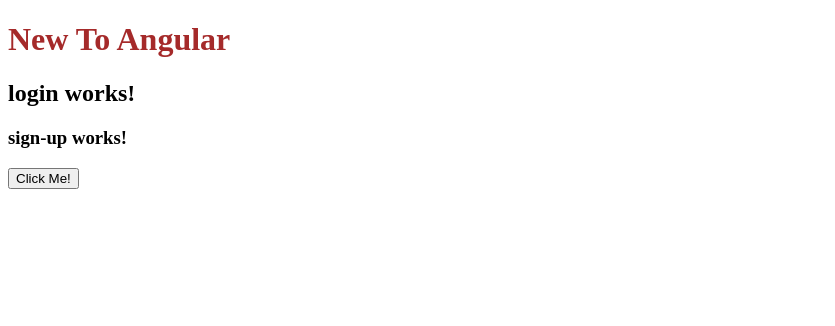
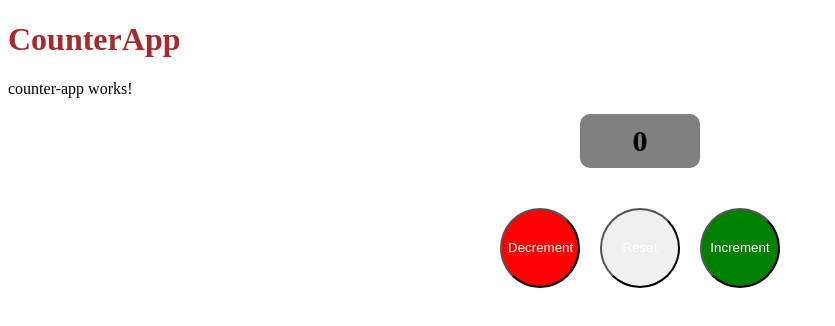
Before and after one commit to dm-zer03/AngularRepo, an Angular app: page / in a window 1280 px wide. Shown: the top 326 px of the page, without its empty margins (0-835 px from the left). Built offline with nearby package versions, Linux system fonts and the light colour scheme.

Commit message:
CounterApp

```diff
--- a/src/app/app.html
+++ b/src/app/app.html
@@ -1,10 +1,14 @@
-<h1>New To Angular</h1>
+<!--<h1>New To Angular</h1>
 <app-login></app-login>
-<!--<login></login>>
+<login></login>>
 
 <h1>New To Angular 2</h1>
 <app-login></app-login>
 <app-sign-up></app-sign-up>
-<app-profile></app-profile>-->
+<app-profile></app-profile>
 
 <button (click)="onClick()">Click Me!</button>
+<button (click)="sum(10,20)">Sum!</button> -->
+
+<h1>CounterApp</h1>
+<app-counter-app></app-counter-app>
--- a/src/app/app.ts
+++ b/src/app/app.ts
@@ -1,23 +1,38 @@
 import { Component, signal } from '@angular/core';
 import { RouterOutlet } from '@angular/router';
-import {Login} from './login/login'
+import { Login } from './login/login';
 import { SignUp } from './sign-up/sign-up';
 import { Profile } from './profile/profile';
+import { CounterApp } from './counter-app/counter-app';
 @Component({
   selector: 'app-root',
-  imports: [Login,SignUp,Profile],
+  imports: [Login, SignUp, Profile,CounterApp],
   templateUrl: './app.html',
-  styleUrl: './app.css'
+  styleUrl: './app.css',
 })
 export class App {
   protected readonly title = signal('AngularDemo');
+  //Inside class property can not use var,let,const
+  name:string = 'CodingEnzineer';
+  data:string|number = 'CodingEnzineer';
+  all:any = 'CodingEnzineer';
 
-  onClick(){
-    alert("button was clicked !!!");
+  updateName(){
+    //Inside function variable
+    let name:string="hello";
+    this.name="CodeForEthics";
+    this.data=10;
+  }
+  onClick() {
+    alert('button was clicked !!!');
     this.consoleFunc();
   }
 
-  consoleFunc(){
-    console.log("Hello");
+  consoleFunc() {
+    console.log('Hello');
+  }
+
+  sum(a:number,b:number){
+    console.log(a+b);
   }
 }
--- /dev/null
+++ b/src/app/counter-app/counter-app.css
@@ -0,0 +1,30 @@
+.btn {
+  width: 80px;
+  height: 80px;
+  border-radius: 50%;
+  margin: 10px;
+  color: #fff;
+  cursor: pointer;
+}
+
+.bg-red {
+  background-color: red;
+}
+
+.bg-green {
+  background-color: green;
+}
+
+.btn:hover{
+    border: 1px solid #fff;
+}
+
+.count{
+    width:100px;
+    background-color:gray;
+    font-size: 30px;
+    border-radius: 10px;
+    margin:auto;
+    padding: 10px;
+    margin-bottom: 30px;
+}
--- /dev/null
+++ b/src/app/counter-app/counter-app.html
@@ -0,0 +1,9 @@
+<p>counter-app works!</p>
+<div style="text-align: center">
+  <h2 class="count">{{ count }}</h2>
+  <div>
+    <button (click)="handleCounter('minus')" class="btn bg-red">Decrement</button>
+    <button (click)="handleCounter('reset')" class="btn">Reset</button>
+    <button (click)="handleCounter('plus')" class="btn bg-green">Increment</button>
+  </div>
+</div>
--- /dev/null
+++ b/src/app/counter-app/counter-app.ts
@@ -0,0 +1,22 @@
+import { Component } from '@angular/core';
+
+@Component({
+  selector: 'app-counter-app',
+  imports: [],
+  templateUrl: './counter-app.html',
+  styleUrl: './counter-app.css',
+})
+export class CounterApp {
+  count: number = 0;
+  handleCounter(val: string) {
+    if (val == 'minus') {
+      if (this.count > 0) {
+        this.count = this.count - 1;
+      }
+    } else if (val == 'plus') {
+      this.count = this.count + 1;
+    } else {
+      this.count = 0;
+    }
+  }
+}
```
Also changed, not shown: 1 other file (tests, documents, lock files or other folders).
